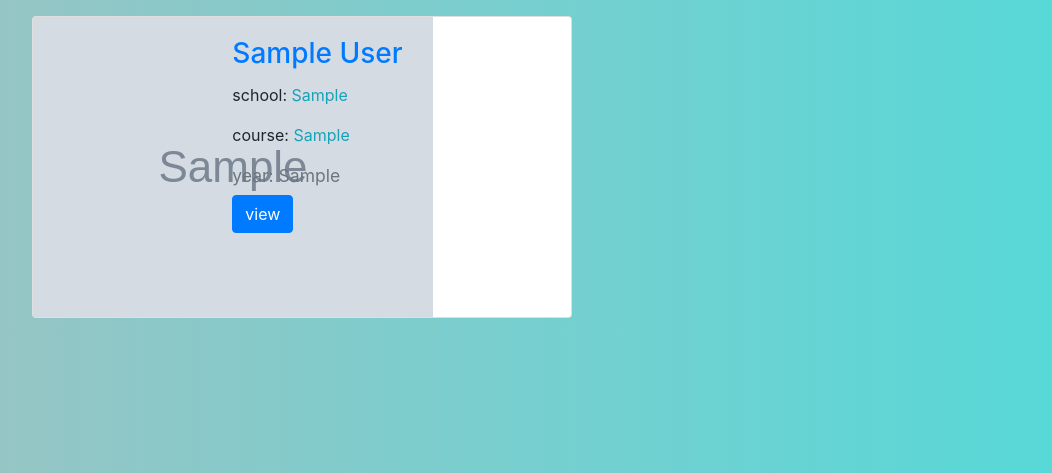
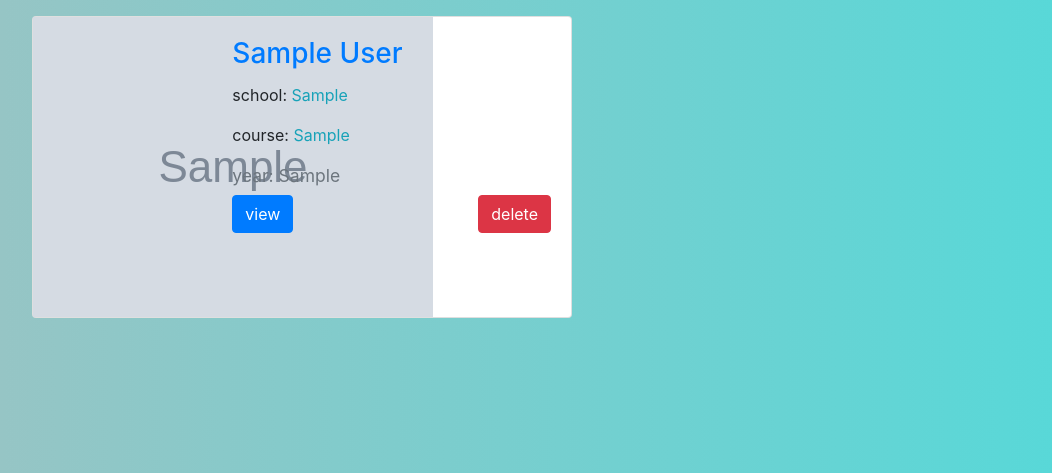
Before and after one commit to Salvatore-droid/KLK-student-database, a Flask app: page /home in a window 1280 px wide. Shown: the part 92-565 px from the top of the page, without its empty margins (53-1105 px from the left). Run offline with Flask 3, Linux system fonts and the light colour scheme; a user stored in the database is signed in; tables that the repository leaves empty hold one stand-in row (values such as "Sample post"); grey boxes marked "Sample" are stand-in pictures.

Commit message:
created a delete functionality

```diff
--- a/klk/routes.py
+++ b/klk/routes.py
@@ -99,3 +99,13 @@ def logout():
 def description():
     students = Student.query.all()
     return render_template('description.html', students=students)
+
+
+@app.route("/home/<int:beneficiary_id>/delete")
+@login_required
+def delete_beneficiary(beneficiary_id):
+    beneficiary = Student.query.get_or_404(beneficiary_id)
+    db.session.delete(beneficiary)
+    db.session.commit()
+    flash(f'Student {beneficiary.studentname} deleted successfullly', 'success')
+    return redirect(url_for('home'))
--- a/klk/templates/home.html
+++ b/klk/templates/home.html
@@ -12,7 +12,12 @@
             <p class="card-text">school: <span class=" text-info">{{ student.school }}</span></p>
             <p class="card-text">course: <span class=" text-info">{{ student.course }}</span></p>
             <h5 class="card-text"><small class="text-muted">year: {{ student.year }}</small></h5>
-            <a href="{{ url_for('beneficiary', beneficiary_id=student.id) }}" class="btn btn-primary">view</a>
+            <div class="d-flex " style="justify-content: space-between;">
+              <a href="{{ url_for('beneficiary', beneficiary_id=student.id) }}" class="btn btn-primary">view</a>
+              <form action="{{ url_for('delete_beneficiary', beneficiary_id=student.id) }}">
+                <input type="submit" value="delete" class="btn btn-danger">
+              </form>
+            </div>
           </div>
         </div>
       </div>
--- a/klk/templates/search.html
+++ b/klk/templates/search.html
@@ -15,6 +15,9 @@
                                 <p class="card-text">course: <span class=" text-info">{{ student.course }}</span></p>
                                 <h5 class="card-text"><small class="text-muted">year: {{ student.year }}</small></h5>
                                 <a href="{{ url_for('beneficiary', beneficiary_id=student.id) }}" class="btn btn-primary">view</a>
+                                <form action="{{ url_for('delete_beneficiary', beneficiary_id=student.id) }}" method="POST">
+                                    <input type="submit" value="delete" class="btn btn-danger">
+                                </form>
                             </div>
                         </div>
                     </div>
```
